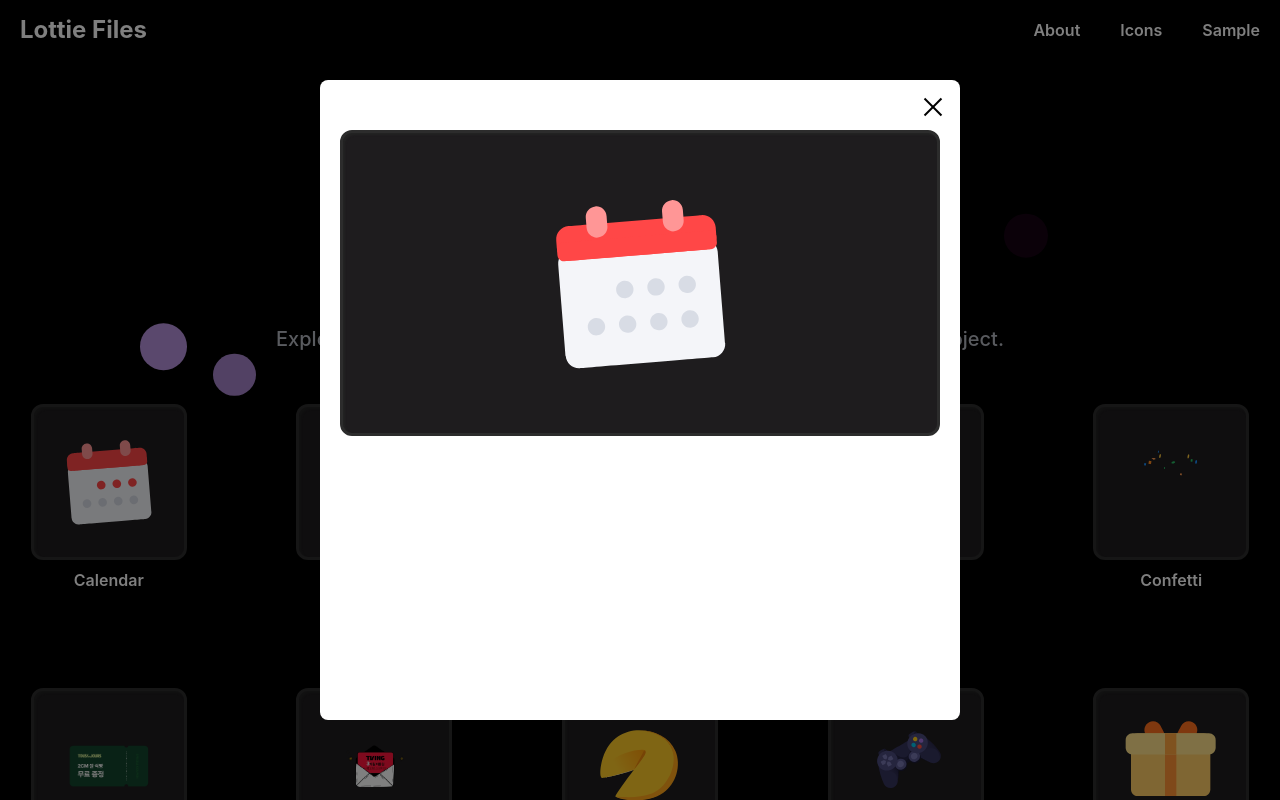
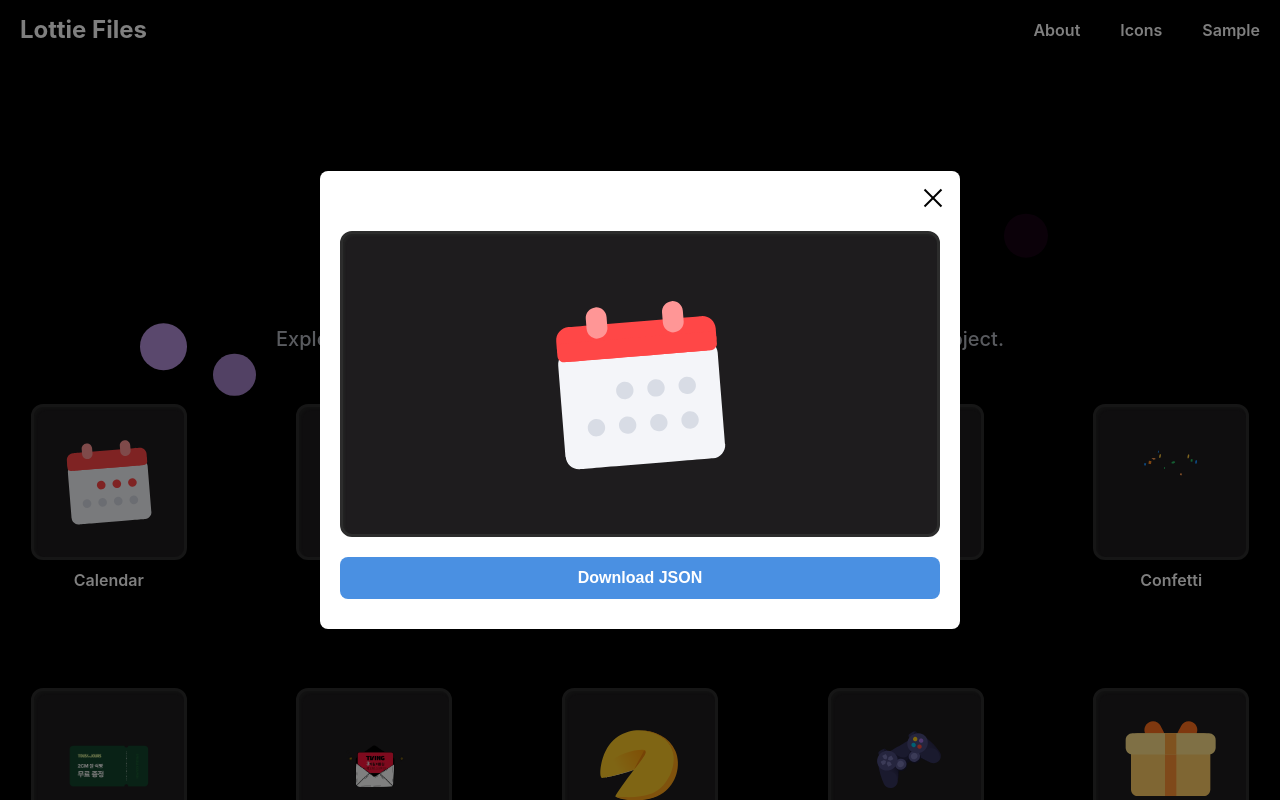
Before and after one commit to tjdghks7373/lottiefiles, a Next.js app: page / in a window 1280 px wide. Both pictures are taken after a click on the element 108 px from the left and 482 px from the top of the page. Shown: the top 800 px of the page. Built offline with nearby package versions, Linux system fonts and the light colour scheme.

Commit message:
팝업 정리

```diff
--- a/src/app/page.tsx
+++ b/src/app/page.tsx
@@ -99,6 +99,26 @@ const PopContent = styled.div`
   overflow: hidden;
 `;
 
+const DownloadButton = styled.button`
+  padding: 12px 24px;
+  background-color: #4a90e2;
+  color: white;
+  border: none;
+  border-radius: 8px;
+  font-size: 16px;
+  font-weight: 600;
+  cursor: pointer;
+  margin-top: 20px;
+  transition: background-color 0.2s;
+  width: 100%;
+  &:hover {
+    background-color: #357abd;
+  }
+`;
+const Section = styled.div`
+  margin: 40px auto 10px;
+`;
+
 export default function Home() {
   const [lotties, setLotties] = useState<LottieItem[]>([]);
   const [animations, setAnimations] = useState<AnimationData[]>([]);
@@ -108,6 +128,20 @@ export default function Home() {
   const openModal = (json: AnimationData) => {
     setCurrentJson(json);
     setIsOpen(true);
+  };
+
+  const handleDownload = (json: AnimationData, name: string) => {
+    const blob = new Blob([JSON.stringify(json, null, 2)], {
+      type: 'application/json',
+    });
+    const url = URL.createObjectURL(blob);
+    const a = document.createElement('a');
+    a.href = url;
+    a.download = `${name}.json`;
+    document.body.appendChild(a);
+    a.click();
+    document.body.removeChild(a);
+    URL.revokeObjectURL(url);
   };
 
   useEffect(() => {
@@ -210,9 +244,8 @@ export default function Home() {
       />
       <Modal isOpen={isOpen} onClose={() => setIsOpen(false)}>
         {currentJson && (
-          <LottieWrapper
-            style={{ width: '99%', height: 300, margin: '30px auto' }}
-          >
+          <Section>
+            <LottieWrapper style={{ width: '99%', height: 300 }}>
               <PopContent>
                 <Lottie
                   animationData={currentJson}
@@ -224,6 +257,19 @@ export default function Home() {
                 />
               </PopContent>
             </LottieWrapper>
+            <DownloadButton
+              onClick={() => {
+                const currentLottie = lotties.find(
+                  (item, index) => animations[index] === currentJson
+                );
+                if (currentLottie) {
+                  handleDownload(currentJson, currentLottie.name);
+                }
+              }}
+            >
+              Download JSON
+            </DownloadButton>
+          </Section>
         )}
       </Modal>
     </>
--- a/src/components/Modal.tsx
+++ b/src/components/Modal.tsx
@@ -28,7 +28,6 @@ const ModalContent = styled.div`
   padding: 20px;
   border-radius: 8px;
   width: 600px;
-  height: 600px;
   overflow: auto;
   &::-webkit-scrollbar {
     width: 5px;
```
Lines whose indentation alone changed are shown as unchanged.
